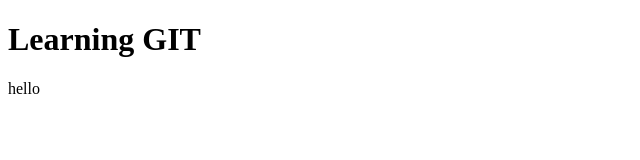
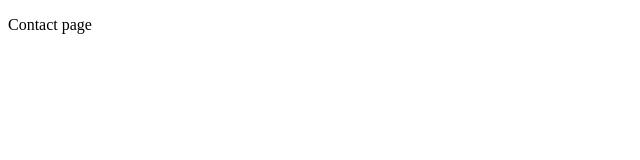
Before and after one commit to SougataPk/leaerning_git, a plain HTML site: page contact.html in a window 1280 px wide. Shown: the whole page, without its empty margins (0-640 px from the left). Drawn offline with Linux system fonts and the light colour scheme.

Commit message:
add contact.html file

```diff
--- a/index.html
+++ b/contact.html
@@ -3,10 +3,9 @@
 <head>
   <meta charset="UTF-8">
   <meta name="viewport" content="width=device-width, initial-scale=1.0">
-  <title>Document</title>
+  <title>contact</title>
 </head>
 <body>
-  <h1>Learning GIT</h1>
-  <p>hello</p>
+  <p>Contact page</p>
 </body>
 </html>
```
